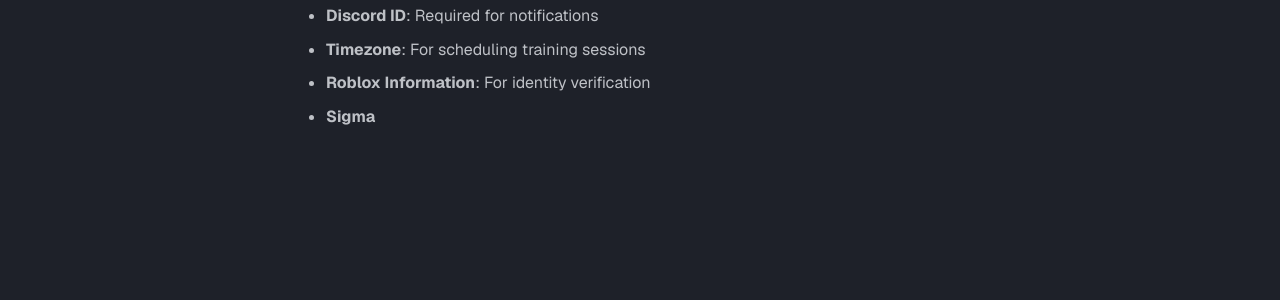
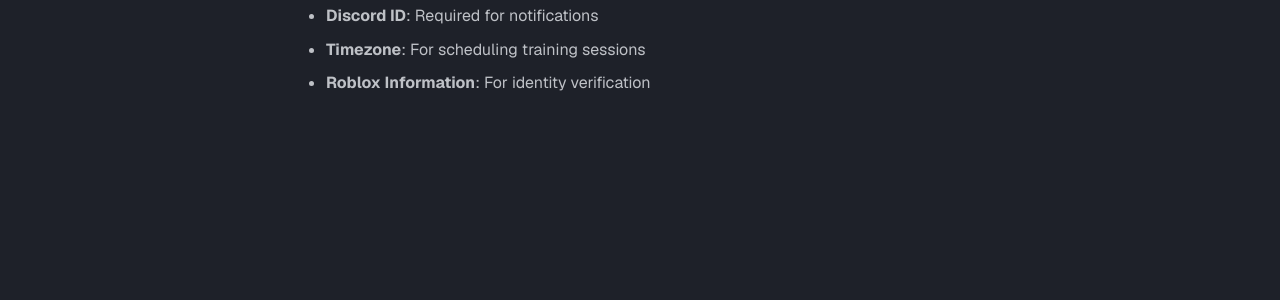
Before and after one commit to KaiSimpson13123/zulu-docs, an MkDocs documentation site: the page built from docs/setup.md, in a window 1280 px wide. Shown: the part 445-745 px from the top of the page. Built offline with MkDocs 1.6.1 and Material for MkDocs 9.7.7, drawn with Linux system fonts in a browser that asks for light colours; comment, search, counter and statistics services are not loaded.

Commit message:
Update setup.md

```diff
--- a/docs/setup.md
+++ b/docs/setup.md
@@ -16,7 +16,6 @@ title: Setup Guide
 - **Discord ID**: Required for notifications
 - **Timezone**: For scheduling training sessions
 - **Roblox Information**: For identity verification
-- **Sigma**
 
 <!-- ![Setup Process](/images/setup-process.png) -->
 
```
